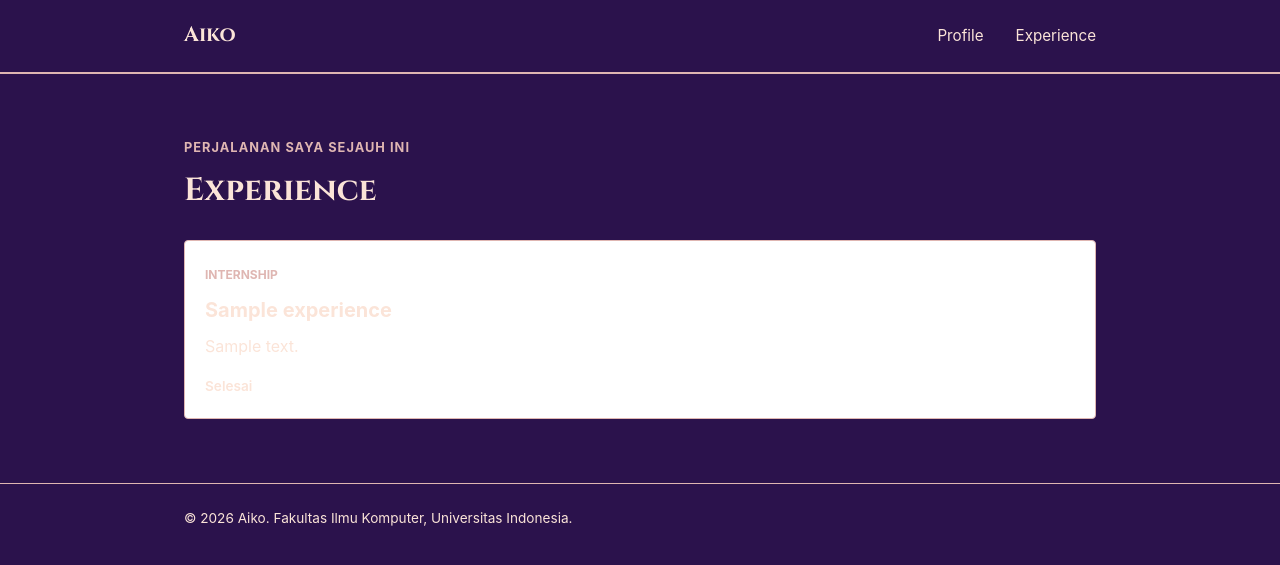
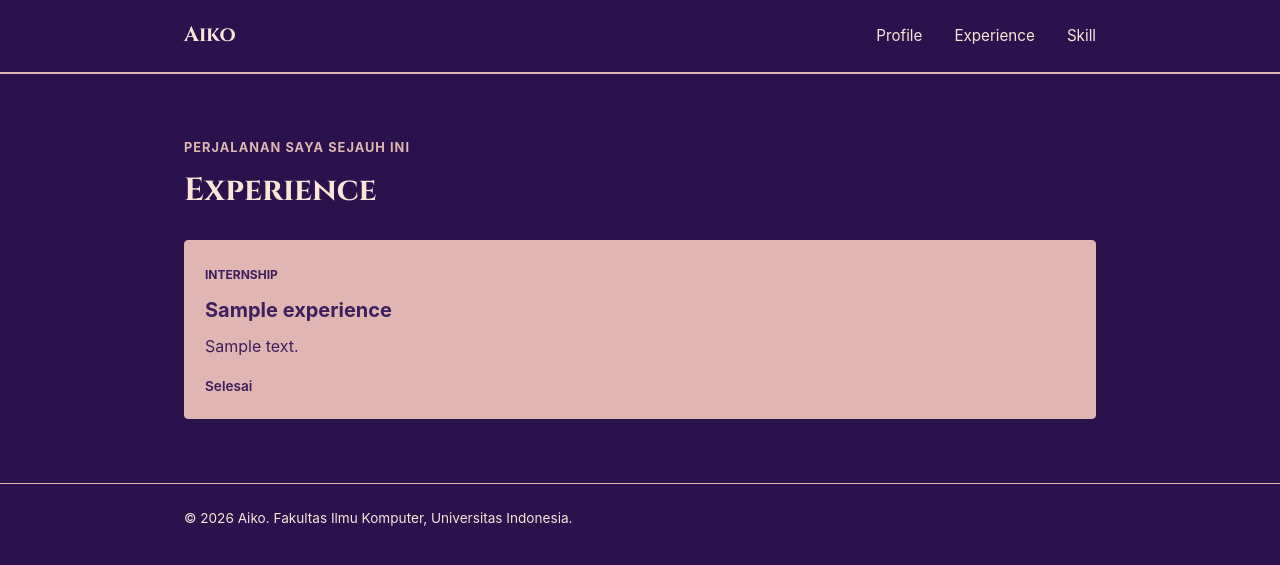
Before and after one commit to aik0o00/myportofolio, a Django app: page /experience/ in a window 1280 px wide. Shown: the top 565 px of the page. Run offline with Django 5.2, Linux system fonts and the light colour scheme; tables that the repository leaves empty hold one stand-in row (values such as "Sample post").

Commit message:
menambah data dan menjalankan aplikasi

```diff
--- a/main/urls.py
+++ b/main/urls.py
@@ -1,8 +1,9 @@
 from django.urls import path
-from main.views import show_main, show_experience
+from main.views import show_main, show_experience, show_skill
 
 app_name = "main"
 urlpatterns = [
     path("", show_main, name="show_main"),
     path("experience/", show_experience, name="show_experience"),
+    path("skill/", show_skill, name="show_skill")
 ]
--- a/static/css/style.css
+++ b/static/css/style.css
@@ -242,7 +242,8 @@ h1, .brand {
 }
 .experience-card {
     padding: 1.25rem;
-    background-color: #fff;
+    background-color: #dfb6b2;
+    color:#2b124c;
     border: 1px solid var(--line);
     border-radius: var(--radius);
 }
@@ -264,6 +265,12 @@ h1, .brand {
     margin-top: 1rem;
     font-size: 0.85rem;
     font-weight: 600;
+}
+.experience-card h2,
+.experience-description,
+.experience-status,
+.experience-category {
+    color: #3b1f5e;
 }
 
 .skill-section {
@@ -292,13 +299,14 @@ h1, .brand {
 
 .skill-card {
     padding: 1.25rem;
-    background-color: #e2b1ff;
+    background-color: #dfb6b2;
+    color:#2b124c;
     border: 1px solid var(--line);
     border-radius: var(--radius);
 }
 
 .skill-level {
-    color: var(--accent-dark);
+    color: #3b1f5e;
     font-size: 0.75rem;
     font-weight: 700;
     text-transform: uppercase;
--- a/templates/experience.html
+++ b/templates/experience.html
@@ -16,6 +16,7 @@
             <nav>
                 <a href="{% url 'main:show_main' %}">Profile</a>
                 <a href="{% url 'main:show_experience' %}">Experience</a>
+                <a href="{% url 'main:show_skill' %}">Skill</a>
             </nav>
         </div>
     </header>
--- a/templates/index.html
+++ b/templates/index.html
@@ -16,6 +16,7 @@
             <nav>
                 <a href="{% url 'main:show_main' %}">Profile</a>
                 <a href="{% url 'main:show_experience' %}">Experience</a>
+                <a href="{% url 'main:show_skill' %}">Skill</a>
             </nav>
         </div>
     </header>
```
Also changed, not shown: templates/skill.html (+10 -0 lines).
